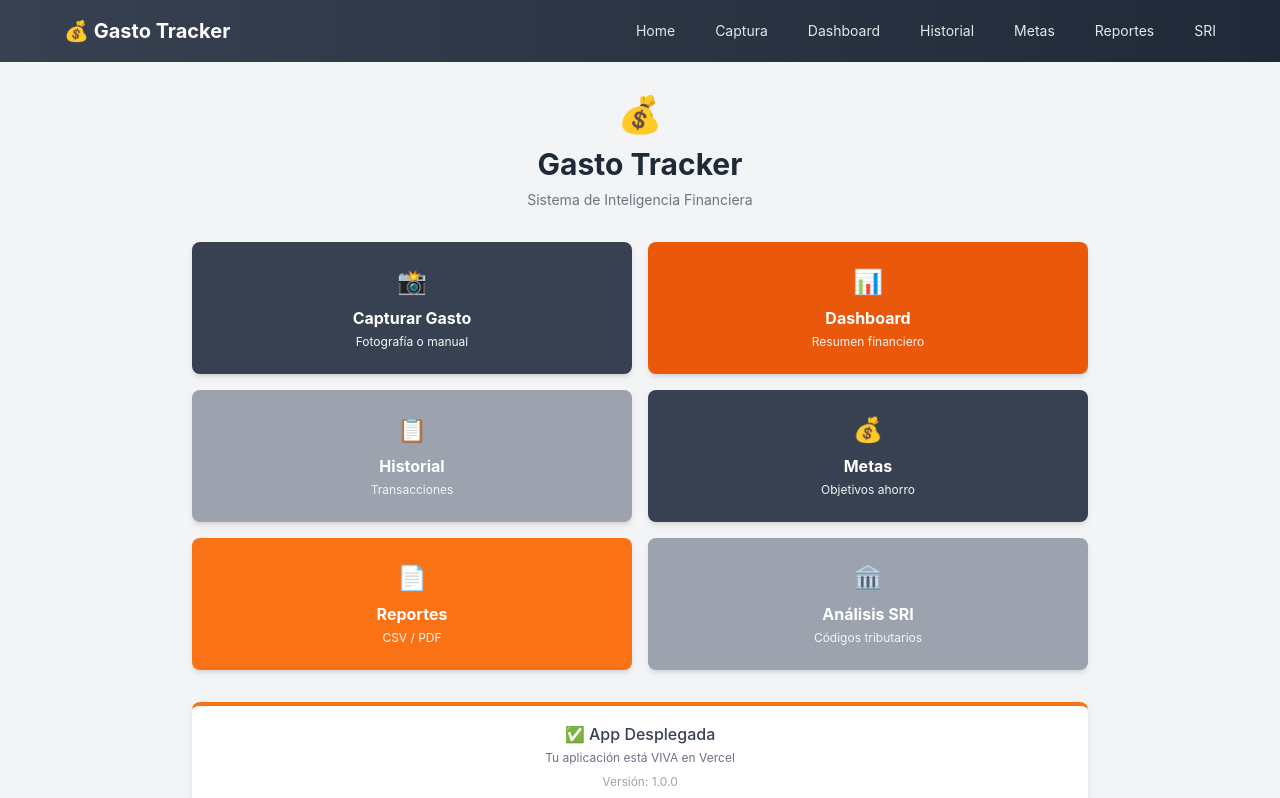
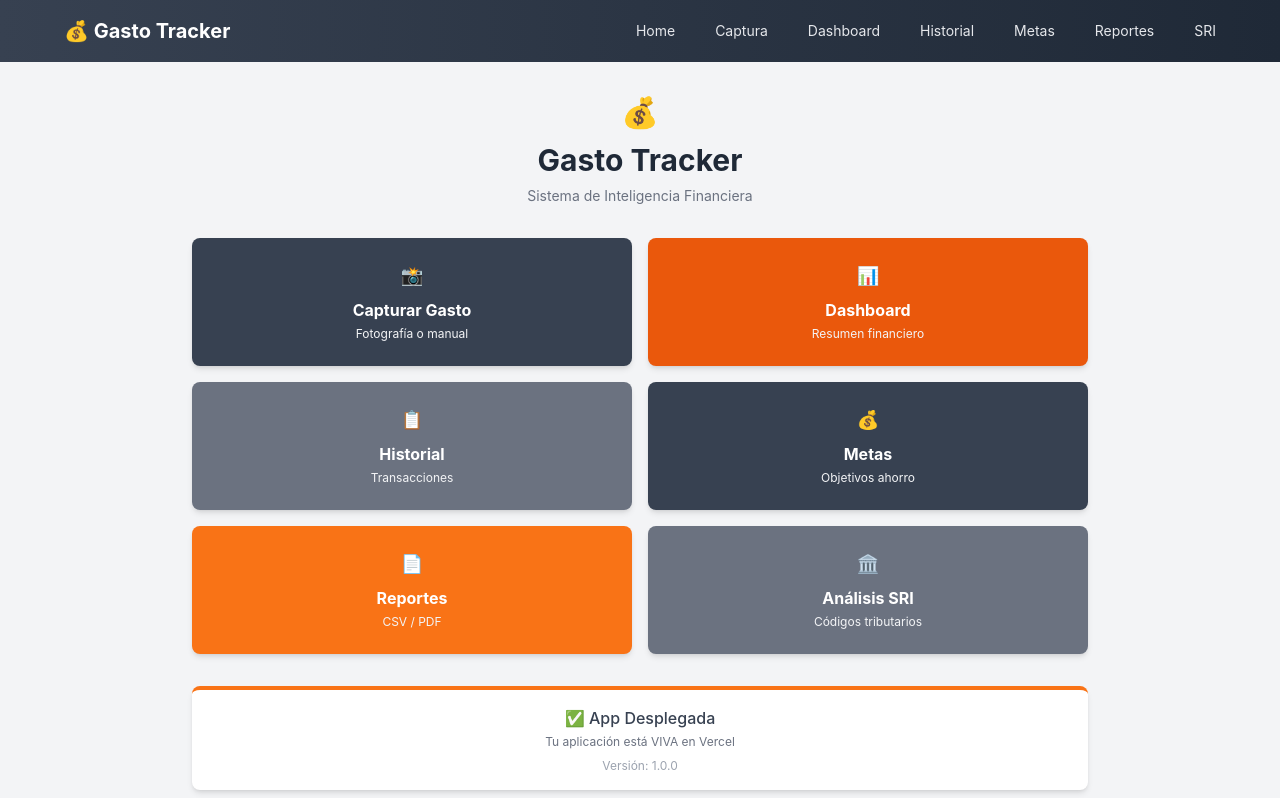
Before and after one commit to wilmanhf/gasto-tracker-app, a React (Vite) app: page / in a window 1280 px wide. Shown: the top 798 px of the page. Built offline with nearby package versions, Linux system fonts and the light colour scheme.

Commit message:
fix: gris oscurecido (gray-500) e iconos más pequeños (text-lg)

```diff
--- a/src/pages/Home.jsx
+++ b/src/pages/Home.jsx
@@ -22,7 +22,7 @@ export default function Home() {
       icon: '📋',
       titulo: 'Historial',
       descripcion: 'Transacciones',
-      color: 'bg-gray-400 hover:bg-gray-500'
+      color: 'bg-gray-500 hover:bg-gray-600'
     },
     {
       to: '/metas',
@@ -43,7 +43,7 @@ export default function Home() {
       icon: '🏛️',
       titulo: 'Análisis SRI',
       descripcion: 'Códigos tributarios',
-      color: 'bg-gray-400 hover:bg-gray-500'
+      color: 'bg-gray-500 hover:bg-gray-600'
     }
   ];
 
@@ -53,7 +53,7 @@ export default function Home() {
 
         {/* HEADER */}
         <div className="text-center mb-8 mt-4">
-          <div className="text-4xl mb-3">💰</div>
+          <div className="text-3xl mb-3">💰</div>
           <h1 className="text-3xl font-bold text-gray-800">Gasto Tracker</h1>
           <p className="text-gray-500 text-sm mt-2">Sistema de Inteligencia Financiera</p>
         </div>
@@ -66,7 +66,7 @@ export default function Home() {
               to={opcion.to}
               className={`${opcion.color} text-white rounded-lg p-6 text-center transition transform hover:scale-105 active:scale-95 shadow-md`}
             >
-              <div className="text-2xl mb-2">{opcion.icon}</div>
+              <div className="text-lg mb-2">{opcion.icon}</div>
               <h2 className="font-bold text-base">{opcion.titulo}</h2>
               <p className="text-xs text-gray-100 mt-1">{opcion.descripcion}</p>
             </Link>
```
